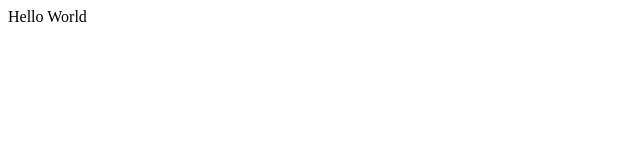
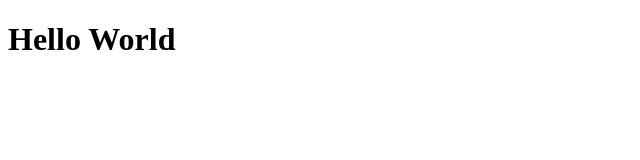
Before and after one commit to tamm3-1832463/index.html, a plain HTML site: page index.html in a window 1280 px wide. Shown: the whole page, without its empty margins (0-640 px from the left). Drawn offline with Linux system fonts and the light colour scheme.

Commit message:
Update index.html

```diff
--- a/index.html
+++ b/index.html
@@ -3,9 +3,9 @@
   <head>
     <meta charset="UTF-8" />
     <meta name="viewport" content="width=device-width, initial-scale=1.0" />
-    <title>First Website</title>
+    <title>Hello World</title>
   </head>
   <body>
-    Hello World
+    <h1>Hello World</h1>
   </body>
 </html>
```
